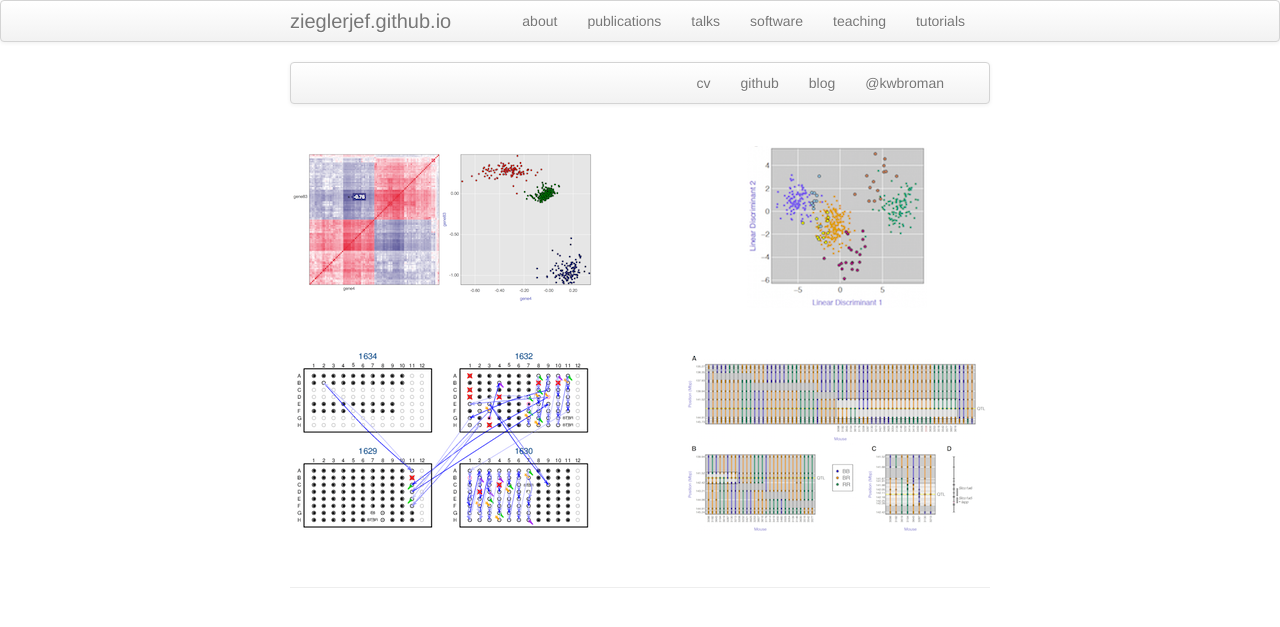
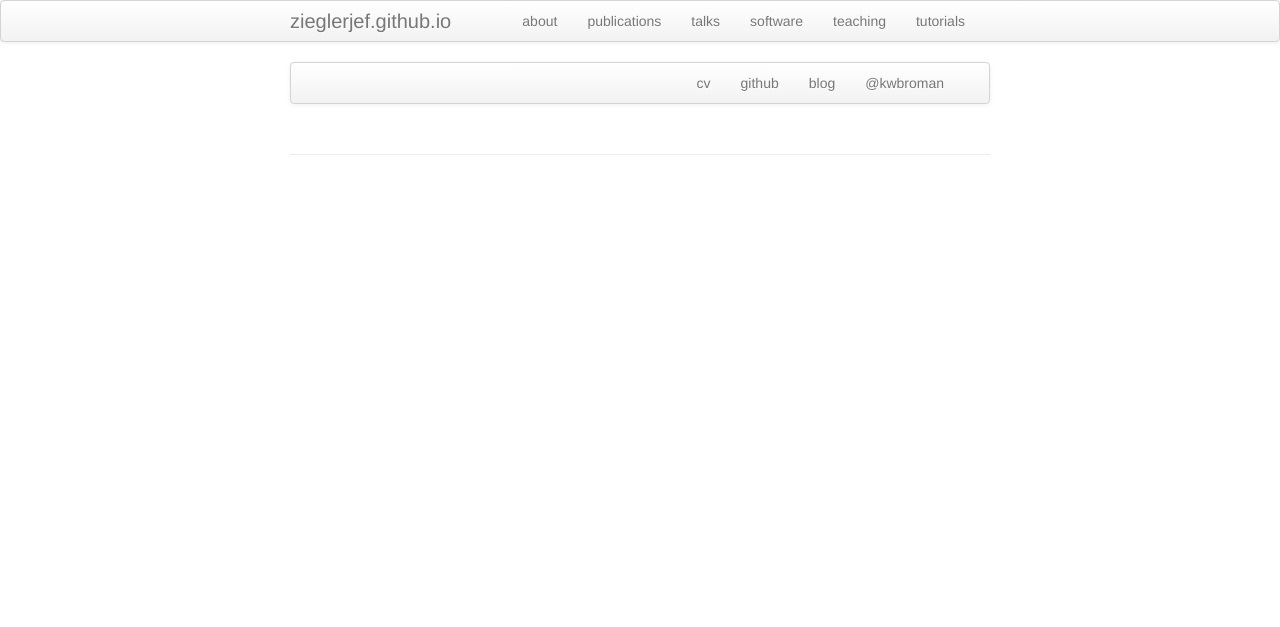
Before and after one commit to zieglerjef/zieglerjef.github.io, a Jekyll site: the page built from index.md, in a window 1280 px wide. Shown: the top 627 px of the page. Built offline with Jekyll 4.4.1, drawn with Linux system fonts in a browser that asks for light colours.

Commit message:
Remove figures

```diff
--- a/index.md
+++ b/index.md
@@ -15,31 +15,3 @@ keywords: Broman, QTL, R/qtl, quantitative trait loci, statistics, statistical g
       </ul>
   </div>
 </div>
-
-<table class="wide">
-<tr>
-  <td class="left">
-    <a href="pages/publpics/iplotCorr.html">
-        <img src="assets/publpics/iplotCorr.png" alt="R/qtlcharts example" title="R/qtlcharts example"/>
-    </a>
-  </td>
-  <td class="right">
-    <a href="pages/publpics/tian2016_fig4.html">
-        <img src="assets/publpics/tian2016_fig4.png" alt="Tian et
-        al. (2016) Fig 4" title="Tian et al. (2016) Fig 4"/>
-    </a>
-  </td>
-</tr>
-<tr>
-  <td class="left">
-    <a href="pages/publpics/samplemixups_fig7.html">
-        <img src="assets/publpics/samplemixups_fig7.png" alt="Broman et al. (2013) Fig 7" title="Broman et al. (2013) Fig 7"/>
-    </a>
-  </td>
-  <td class="right">
-    <a href="pages/publpics/isletc6_fig4.html">
-        <img src="assets/publpics/isletc6_fig4.png" alt="Tian et al. (2015) Fig 4" title="Tian et al. (2015) Fig 4"/>
-    </a>
-  </td>
-</tr>
-</table>
```
